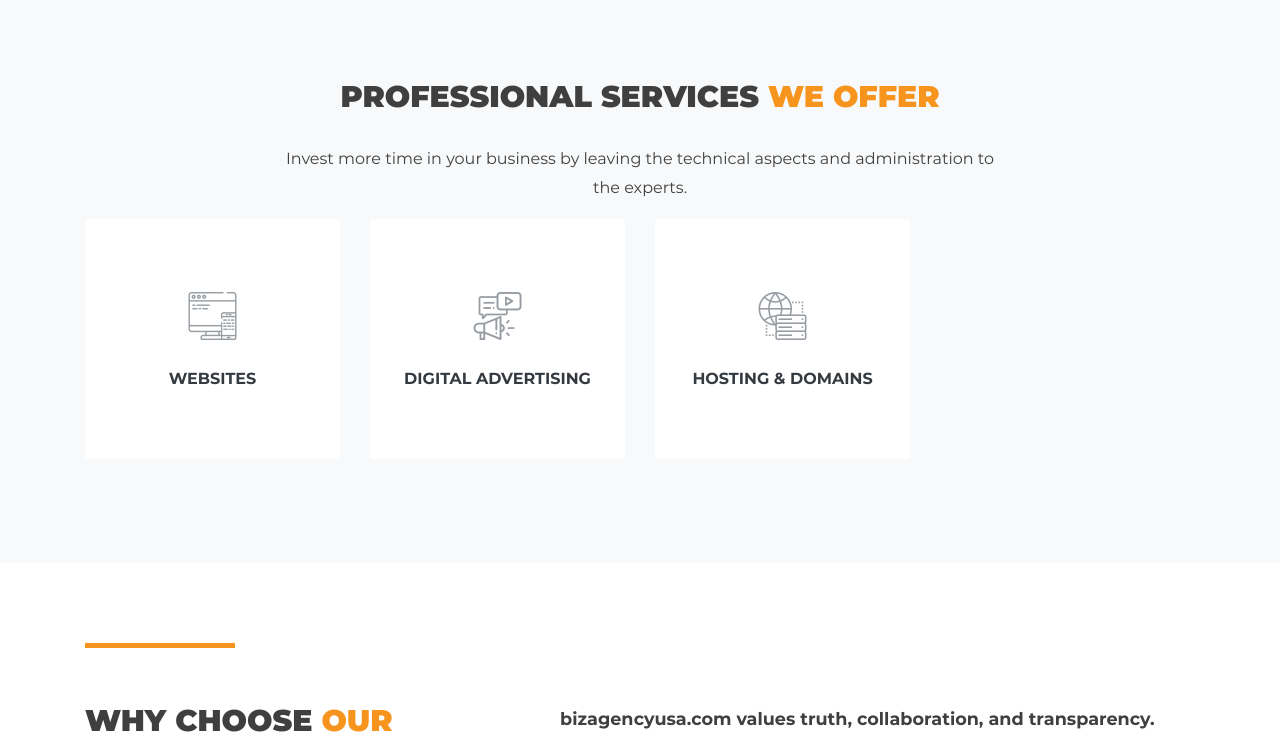
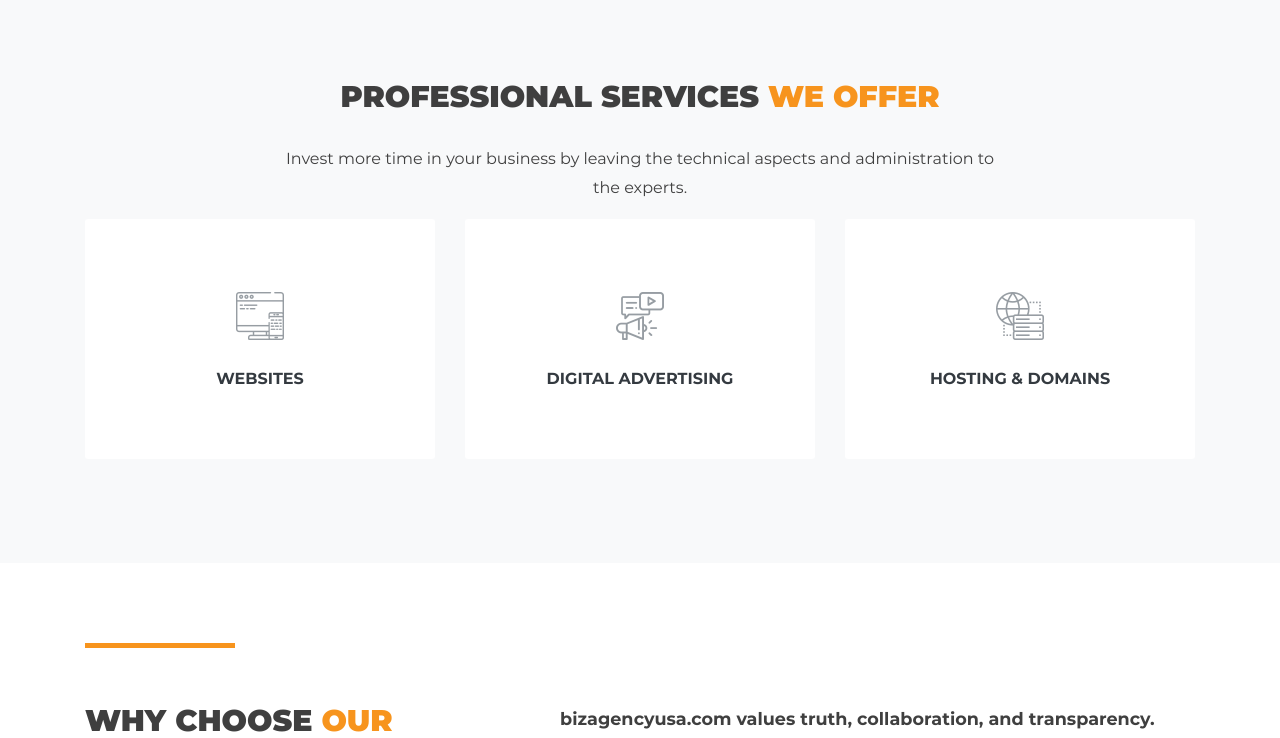
Before and after one commit to 2xdnetwork/bizagencyusa, a PHP site: page /about.php in a window 1280 px wide. Shown: the part 1528-2266 px from the top of the page. Run offline with PHP 8.4, Linux system fonts and the light colour scheme; some libraries are stand-ins or nearby versions; some web fonts are replaced.

Commit message:
about update 2

```diff
--- a/about.php
+++ b/about.php
@@ -88,17 +88,17 @@
             </div>
           </div>
           <div class="row">
-            <div class="col-md-4 col-sm-4 col-lg-3">
+            <div class="col-md-4 col-sm-4 col-lg-4">
               <div class="card mb-4 py-md-5 shadow-none" style="border: none;">
                 <div class="card-body text-center"><a href="web.php" class="card-link text-uppercase font-weight-bold text-dark"><i class="d-block icon text-muted fi flaticon-coding pb-2"></i>Websites</a></div>
               </div>
             </div>
-            <div class="col-md-4 col-sm-4 col-lg-3">
+            <div class="col-md-4 col-sm-4 col-lg-4">
               <div class="card mb-4 py-md-5 shadow-none" style="border: none;">
                 <div class="card-body text-center"><a href="digital.php" class="card-link text-uppercase font-weight-bold text-dark"><i class="d-block icon text-muted fi flaticon-digital-marketing pb-2"></i>Digital Advertising</a></div>
               </div>
             </div>
-            <div class="col-md-4 col-sm-4 col-lg-3">
+            <div class="col-md-4 col-sm-4 col-lg-4">
               <div class="card mb-4 py-md-5 shadow-none" style="border: none;">
                 <div class="card-body text-center"><a href="hosting-domain.php" class="card-link text-uppercase font-weight-bold text-dark"><i class="d-block icon text-muted fi flaticon-hosting pb-2"></i>Hosting & Domains</a></div>
               </div>
```
